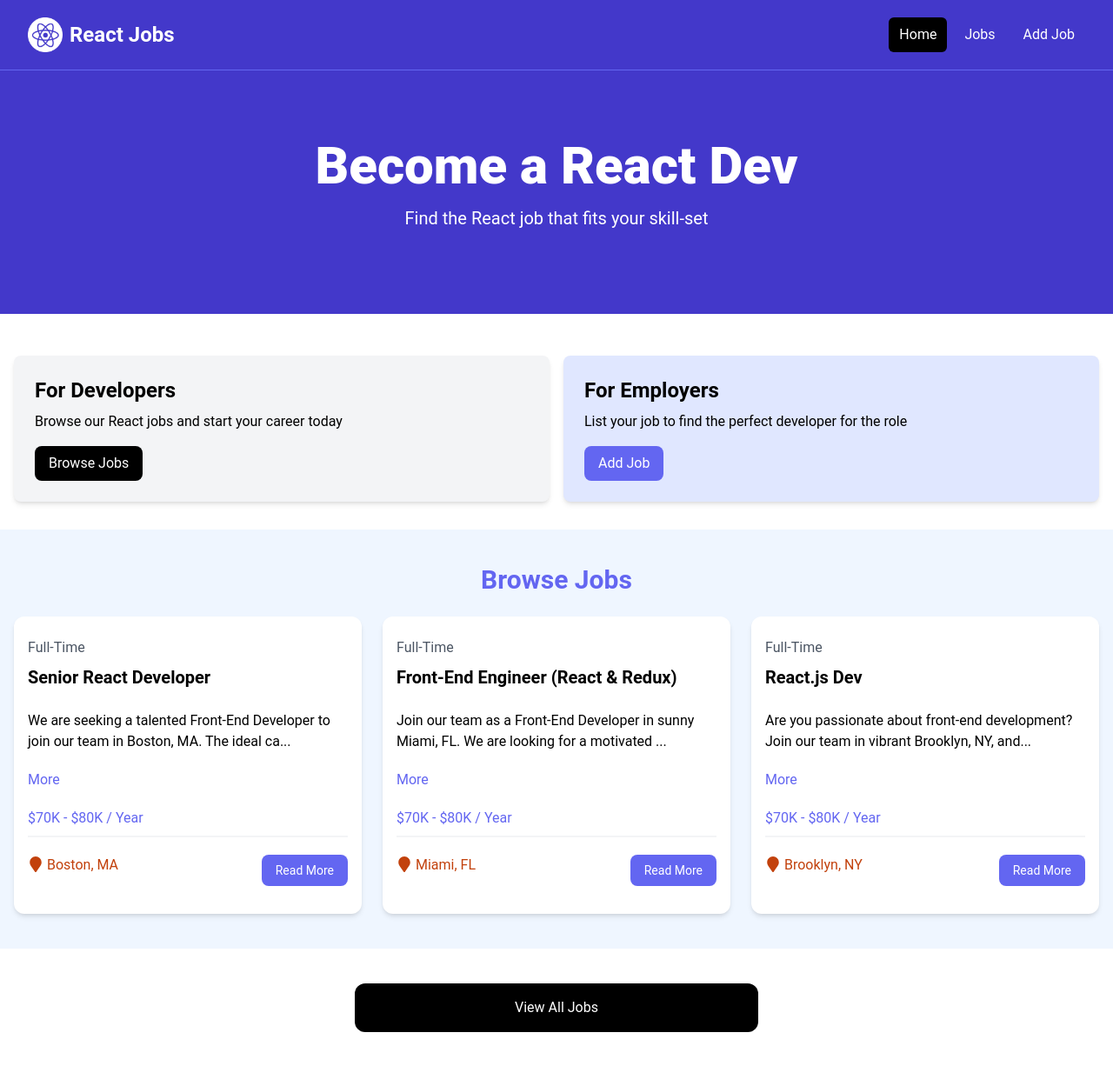
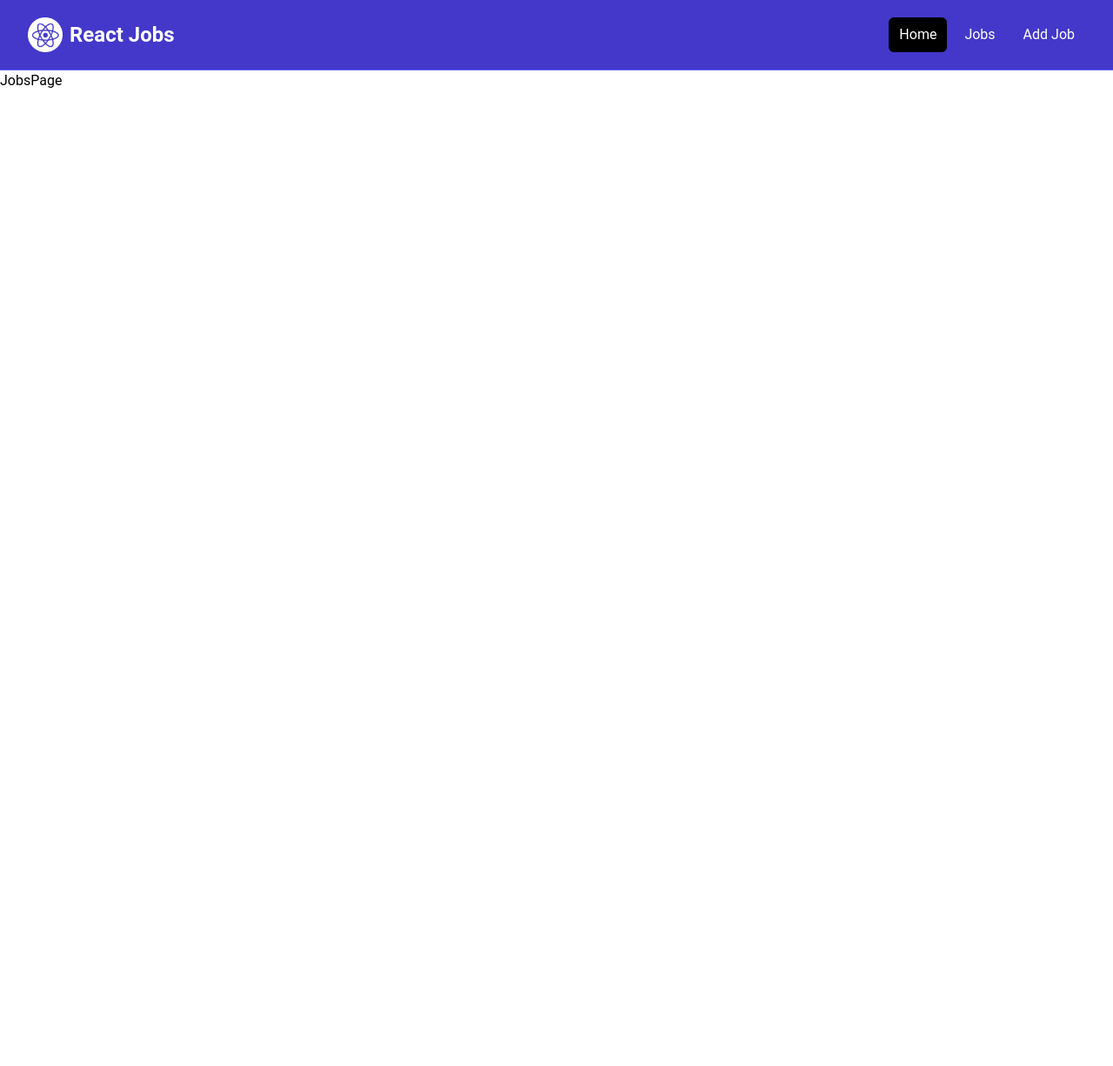
Before and after one commit to salmansajib/find-react-jobs-app, a React (Vite) app: page /jobs in a window 1280 px wide. Shown: the whole page at 87% size. After the commit the page ends 800 px from the top, so only its background shows below. Built offline with nearby package versions, Linux system fonts and the light colour scheme.

Commit message:
created teh routes unsing the react router dom

```diff
--- a/package.json
+++ b/package.json
@@ -12,7 +12,8 @@
   "dependencies": {
     "react": "^18.2.0",
     "react-dom": "^18.2.0",
-    "react-icons": "^5.2.1"
+    "react-icons": "^5.2.1",
+    "react-router-dom": "^6.23.1"
   },
   "devDependencies": {
     "@types/react": "^18.2.66",
--- a/src/App.jsx
+++ b/src/App.jsx
@@ -1,19 +1,24 @@
-import Navbar from './components/Navbar';
-import Hero from './components/Hero';
-import HomeCards from './components/HomeCards';
-import JobListings from './components/JobListings';
-import ViewAllJobs from './components/ViewAllJobs';
+import {
+  Route,
+  createBrowserRouter,
+  createRoutesFromElements,
+  RouterProvider,
+} from 'react-router-dom';
+import MainLayout from './layouts/MainLayout';
+import HomePage from './pages/HomePage';
+import JobsPage from './pages/JobsPage';
+
+const router = createBrowserRouter(
+  createRoutesFromElements(
+    <Route path='/' element={<MainLayout />}>
+      <Route index element={<HomePage />} />
+      <Route path='/jobs' element={<JobsPage />} />
+    </Route>
+  )
+);
 
 const App = () => {
-  return (
-    <>
-      <Navbar />
-      <Hero />
-      <HomeCards />
-      <JobListings />
-      <ViewAllJobs />
-    </>
-  );
+  return <RouterProvider router={router} />;
 };
 
 export default App;
--- a/src/components/HomeCards.jsx
+++ b/src/components/HomeCards.jsx
@@ -1,3 +1,4 @@
+import { Link } from 'react-router-dom';
 import Card from './Card';
 
 const HomeCards = () => {
@@ -10,24 +11,24 @@
             <p className='mt-2 mb-4'>
               Browse our React jobs and start your career today
             </p>
-            <a
-              href='/jobs.html'
+            <Link
+              to='/jobs'
               className='inline-block bg-black text-white rounded-lg px-4 py-2 hover:bg-gray-700'
             >
               Browse Jobs
-            </a>
+            </Link>
           </Card>
           <Card bg='bg-indigo-100'>
             <h2 className='text-2xl font-bold'>For Employers</h2>
             <p className='mt-2 mb-4'>
               List your job to find the perfect developer for the role
             </p>
-            <a
-              href='/add-job.html'
+            <Link
+              to='/add-job'
               className='inline-block bg-indigo-500 text-white rounded-lg px-4 py-2 hover:bg-indigo-600'
             >
               Add Job
-            </a>
+            </Link>
           </Card>
         </div>
       </div>
--- a/src/components/JobListing.jsx
+++ b/src/components/JobListing.jsx
@@ -1,5 +1,6 @@
 import { useState } from 'react';
 import { FaMapMarker } from 'react-icons/fa';
+import { Link } from 'react-router-dom';
 
 /* eslint-disable react/prop-types */
 const JobListing = ({ job }) => {
@@ -42,12 +43,12 @@
             <FaMapMarker className=' inline text-lg mb-1 mr-1 ' />
             {job.location}
           </div>
-          <a
-            href={`/job/${job.id}`}
+          <Link
+            to={`/job/${job.id}`}
             className='h-[36px] bg-indigo-500 hover:bg-indigo-600 text-white px-4 py-2 rounded-lg text-center text-sm'
           >
             Read More
-          </a>
+          </Link>
         </div>
       </div>
     </div>
--- a/src/components/Navbar.jsx
+++ b/src/components/Navbar.jsx
@@ -1,3 +1,4 @@
+import { Link } from 'react-router-dom';
 import logo from '../assets/images/logo.png';
 
 const Navbar = () => {
@@ -7,35 +8,32 @@
         <div className='flex h-20 items-center justify-between'>
           <div className='flex flex-1 items-center justify-center md:items-stretch md:justify-start'>
             {/* <!-- Logo --> */}
-            <a
-              className='flex flex-shrink-0 items-center mr-4'
-              href='/index.html'
-            >
+            <Link className='flex flex-shrink-0 items-center mr-4' to='/'>
               <img className='h-10 w-auto' src={logo} alt='React Jobs' />
               <span className='hidden md:block text-white text-2xl font-bold ml-2'>
                 React Jobs
               </span>
-            </a>
+            </Link>
             <div className='md:ml-auto'>
               <div className='flex space-x-2'>
-                <a
-                  href='/index.html'
+                <Link
+                  to='/'
                   className='text-white bg-black hover:bg-gray-900 hover:text-white rounded-md px-3 py-2'
                 >
                   Home
-                </a>
-                <a
-                  href='/jobs.html'
+                </Link>
+                <Link
+                  to='/jobs'
                   className='text-white hover:bg-gray-900 hover:text-white rounded-md px-3 py-2'
                 >
                   Jobs
-                </a>
-                <a
-                  href='/add-job.html'
+                </Link>
+                <Link
+                  to='/add-job'
                   className='text-white hover:bg-gray-900 hover:text-white rounded-md px-3 py-2'
                 >
                   Add Job
-                </a>
+                </Link>
               </div>
             </div>
           </div>
--- a/src/components/ViewAllJobs.jsx
+++ b/src/components/ViewAllJobs.jsx
@@ -1,12 +1,14 @@
+import { Link } from 'react-router-dom';
+
 const ViewAllJobs = () => {
   return (
     <section className='m-auto max-w-lg my-10 px-6'>
-      <a
-        href='/jobs'
+      <Link
+        to='/jobs'
         className='block bg-black text-white text-center py-4 px-6 rounded-xl hover:bg-gray-700'
       >
         View All Jobs
-      </a>
+      </Link>
     </section>
   );
 };
--- /dev/null
+++ b/src/layouts/MainLayout.jsx
@@ -0,0 +1,13 @@
+import { Outlet } from 'react-router-dom';
+import Navbar from '../components/Navbar';
+
+const MainLayout = () => {
+  return (
+    <>
+      <Navbar />
+      <Outlet />
+    </>
+  );
+};
+
+export default MainLayout;
--- /dev/null
+++ b/src/pages/HomePage.jsx
@@ -0,0 +1,17 @@
+import Hero from '../components/Hero';
+import HomeCards from '../components/HomeCards';
+import JobListings from '../components/JobListings';
+import ViewAllJobs from '../components/ViewAllJobs';
+
+const HomePage = () => {
+  return (
+    <>
+      <Hero />
+      <HomeCards />
+      <JobListings />
+      <ViewAllJobs />
+    </>
+  );
+};
+
+export default HomePage;
--- /dev/null
+++ b/src/pages/JobsPage.jsx
@@ -0,0 +1,5 @@
+const JobsPage = () => {
+  return <div>JobsPage</div>;
+};
+
+export default JobsPage;
```
Also changed, not shown: 1 other file (tests, documents, lock files or other folders).
